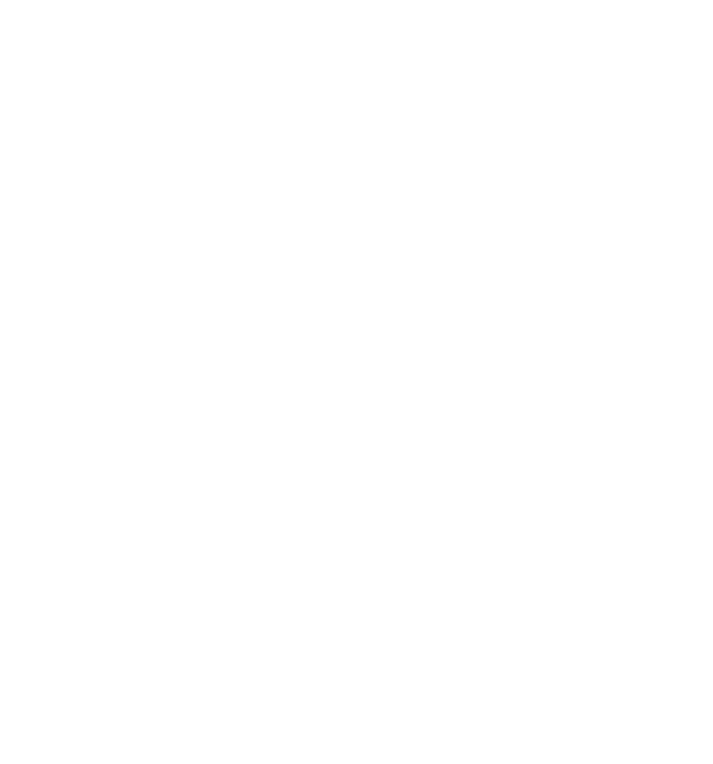
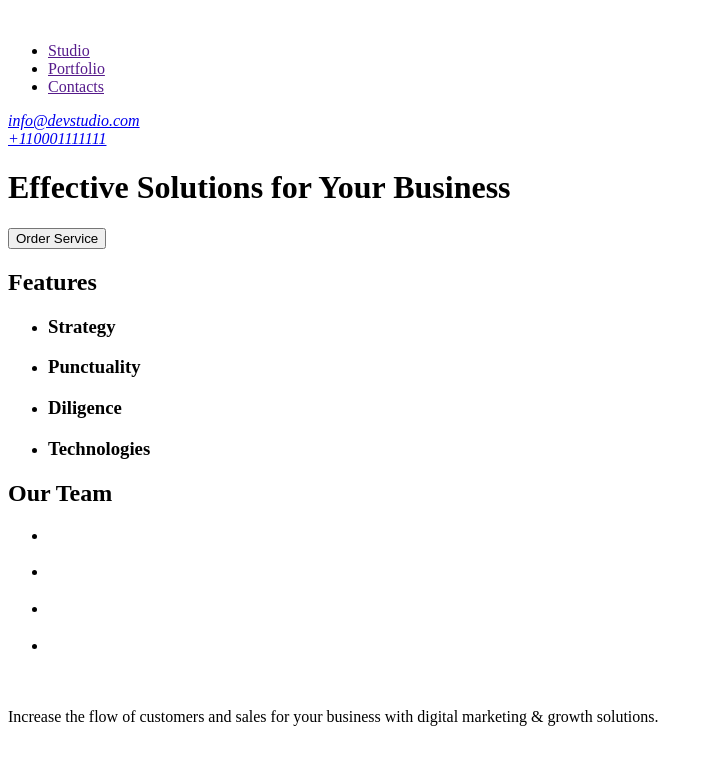
Before and after one commit to Oksana-Ilnytska/goit-markup-hw-01, a plain HTML site: page index.html in a window 1280 px wide. Shown: the whole page, without its empty margins (0-713 px from the left). Drawn offline with Linux system fonts and the light colour scheme.

Commit message:
add index.html file

```diff
--- a/index.html
+++ b/index.html
@@ -7,6 +7,113 @@
     <title>WebStudio</title>
 </head>
 <body>
+<!--Header-->
+<header>
+<!--Logo-->
+    <a href="">
+        <img src="" alt="" width="" height=""/>
+    </a>
+<!--Menu-->
+<nav>
+    <ul>
+<!--Menu element 1 Studio-->
+        <li>
+         <a href="">Studio</a>
+        </li>
+<!--Menu element 2 Portfolio-->
+        <li>
+        <a href="">Portfolio</a>
+        </li>
+<!--Menu element 3 Contacts-->
+        <li>
+        <a href="">Contacts</a>
+        </li>
+    </ul>
+</nav>
+<!--Contacts-->
+<address>
+    <a href="mailto:info@devstudio.com" target="_blank">info@devstudio.com</a><br/>
+    <a href="tel:+110001111111" target="_blank">+110001111111</a><br/>
+</address>
+
+<h1>Effective Solutions for Your Business</h1>
+<button type="button">Order Service</button>
+
+</header>
+<!--Main-->
+<main>
+<!--Section 1 Features-->
+    <section>
+    <h2>Features</h2>
+<!--Liste Feature-->
+    <ul>
+<!--Liste Feature 1-->
+        <li>
+          <h3>Strategy</h3>
+          <p></p>
+        </li>
+<!--Liste Feature 2-->
+        <li>
+            <h3>Punctuality</h3>
+            <p></p>
+        </li>
+<!--Liste Feature 3-->
+        <li>
+            <h3>Diligence</h3>
+          <p></p>
+        </li>
+<!--Liste Feature 4-->
+        <li>
+            <h3>Technologies</h3>
+          <p></p>
+        </li>
+    </ul>
+</section>
+
+<!--Section 2 Our Team-->
+<section>
+    <h2>Our Team</h2>
+
+    <ul>
+<!--team member 1-->
+        <li>
+    <img src="" alt="" width="" height=""/>
+    <h3></h3>
+    <p></p>
+        </li>
+<!--team member 2-->
+        <li>
+    <img src="" alt="" width="" height=""/>
+    <h3></h3>
+    <p></p>
+        </li>
+<!--team member 3-->
+        <li>
+    <img src="" alt="" width="" height=""/>
+    <h3></h3>
+    <p></p>
+        </li>
+<!--team member 4-->
+        <li>
+    <img src="" alt="" width="" height=""/>
+    <h3></h3>
+    <p></p>
+        </li>
+    </ul>
+</section>
+
+</main>
+<!--Footer-->
+<footer>
+<!--Logo-->
+<a href="">
+    <img src="" alt="" width="" height=""/>
+</a>
+
+<p>
+    Increase the flow of customers and sales for your business with digital marketing & growth solutions.
+</p>
+</footer>
 
 </body>
 </html>
```
